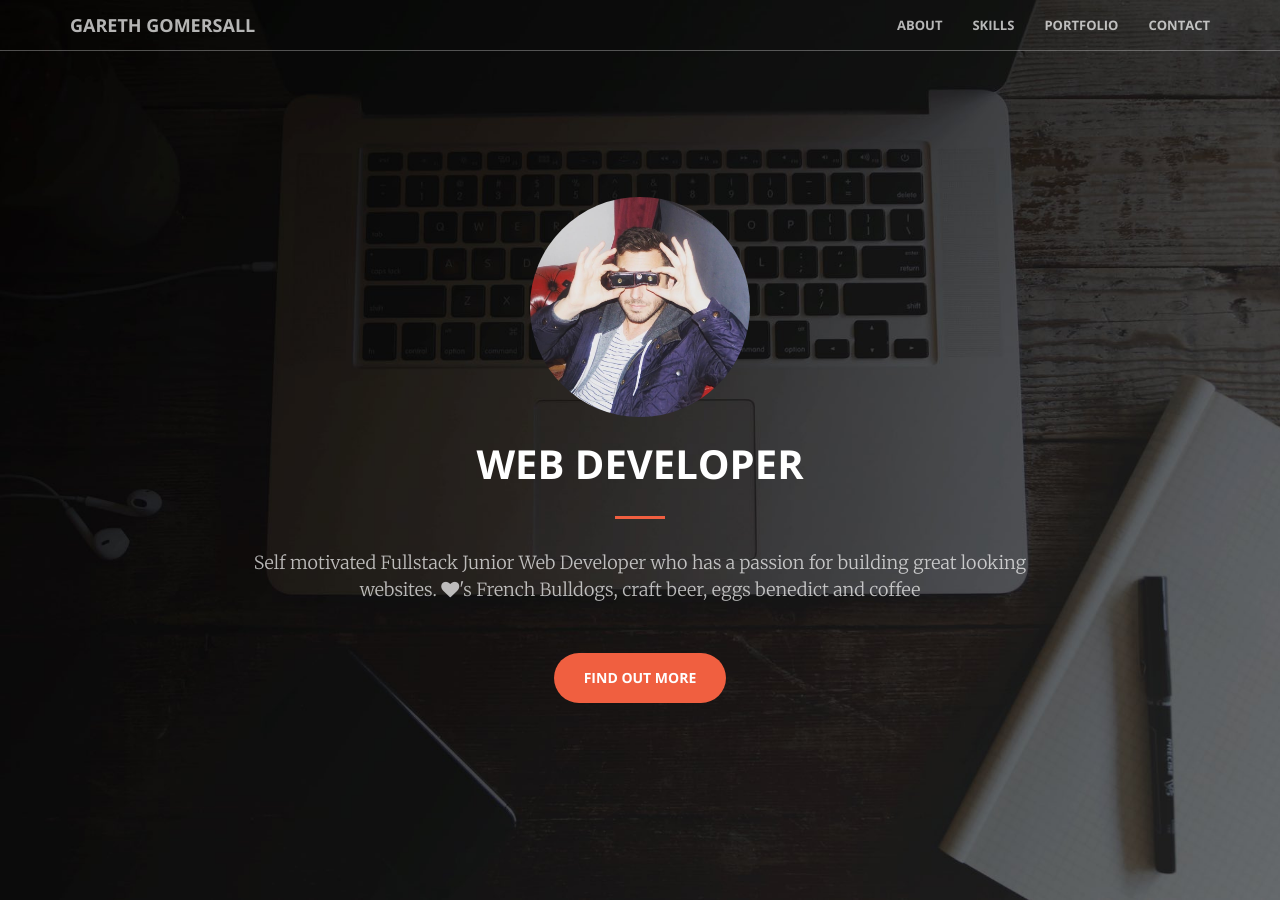
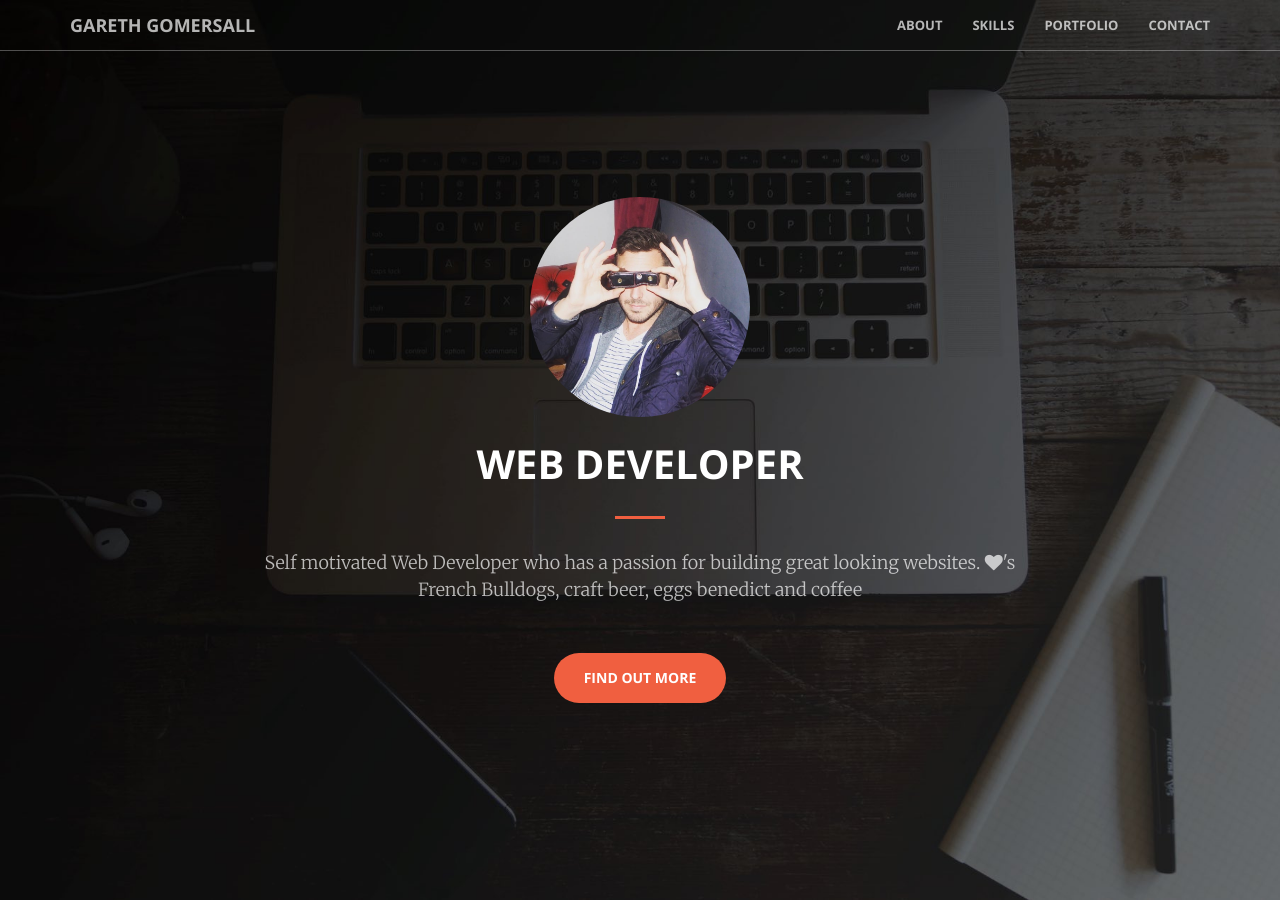
Before and after one commit to ggomersall/ggomersall.github.io, a Jekyll site: the page built from index.html, in a window 1280 px wide and 900 px high. Built offline with Jekyll 4.4.1, drawn with Linux system fonts in a browser that asks for light colours.

Commit message:
updated subtitle

```diff
--- a/_includes/header.html
+++ b/_includes/header.html
@@ -6,7 +6,7 @@
             </div>
             <h1>Web Developer</h1>
             <hr>
-            <p>Self motivated Fullstack Junior Web Developer who has a passion for building great looking websites. <i class="fa fa-heart"></i>'s French Bulldogs, craft beer, eggs benedict and coffee</p>
+            <p>Self motivated Web Developer who has a passion for building great looking websites. <i class="fa fa-heart"></i>'s French Bulldogs, craft beer, eggs benedict and coffee</p>
             <a href="#about" class="btn btn-primary btn-xl page-scroll">Find Out More</a>
         </div>
     </div>
```
